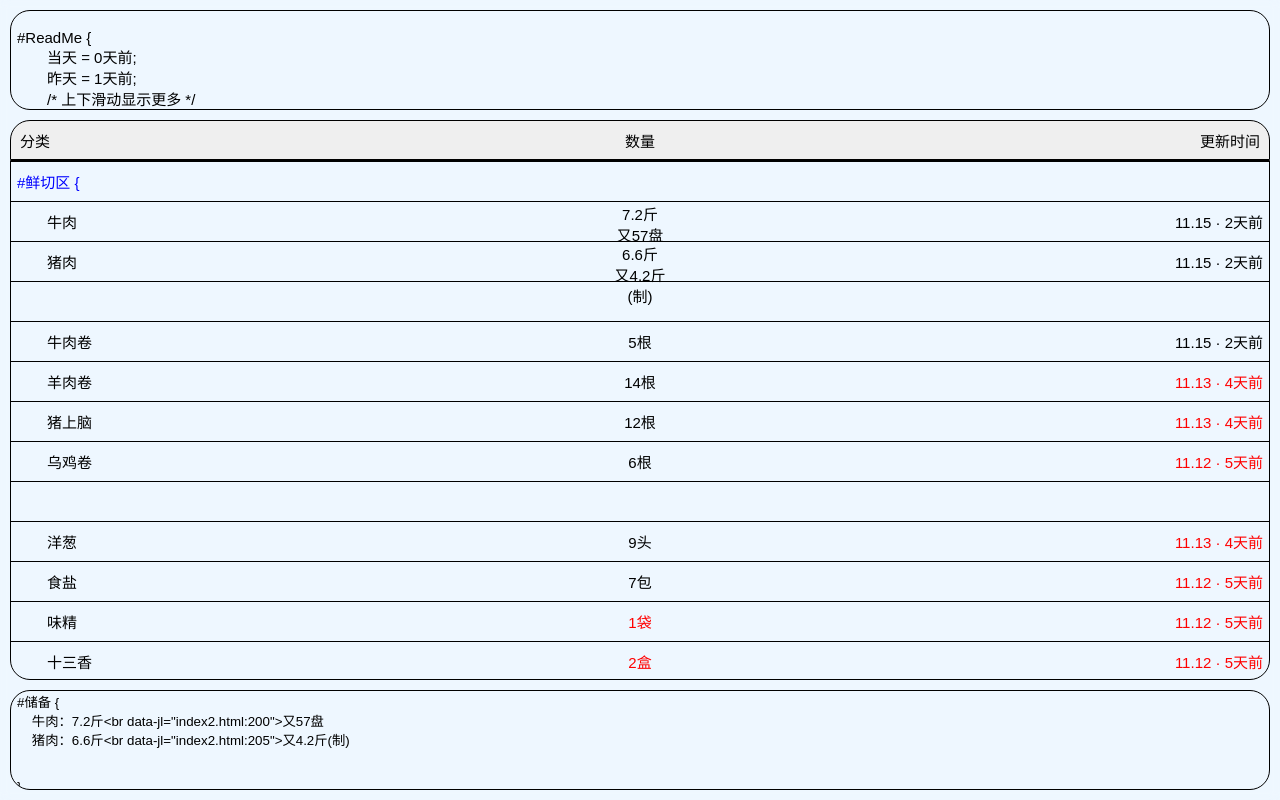
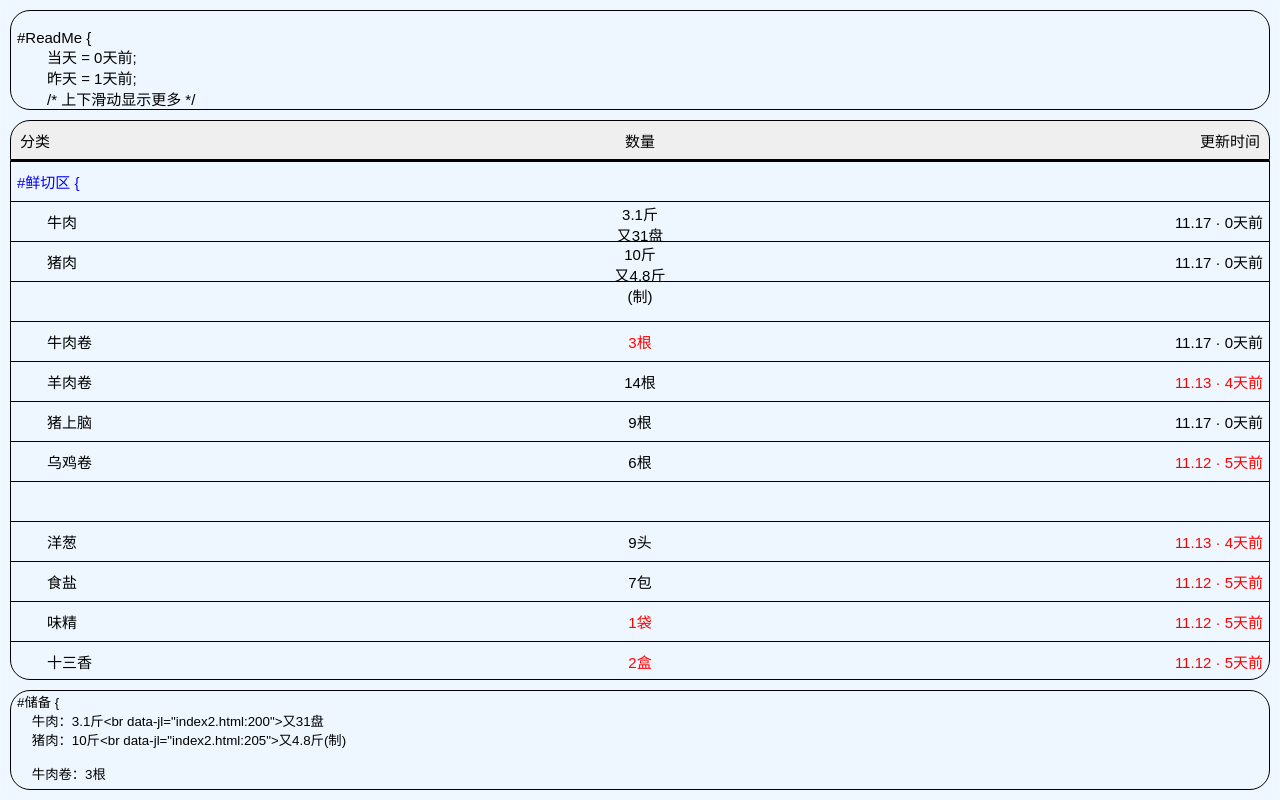
Before and after one commit to hengze436493/hengze, a plain HTML site: page index2.html in a window 1280 px wide. Drawn offline with Linux system fonts and the light colour scheme.

Commit message:
Update index2.html 数据

```diff
--- a/index2.html
+++ b/index2.html
@@ -197,13 +197,13 @@
         </div>
         <div class="row">
             <button class="LeftButton">&emsp;&emsp;牛肉</button>
-            <button class="CenterButton">7.2斤<br>又57盘</button>
-            <button class="RightButton">11.15</button>
+            <button class="CenterButton">3.1斤<br>又31盘</button>
+            <button class="RightButton">11.17</button>
         </div>
         <div class="row">
             <button class="LeftButton">&emsp;&emsp;猪肉</button>
-            <button class="CenterButton">6.6斤<br>又4.2斤(制)</button>
-            <button class="RightButton">11.15</button>
+            <button class="CenterButton">10斤<br>又4.8斤(制)</button>
+            <button class="RightButton">11.17</button>
         </div>
 
 
@@ -218,8 +218,8 @@
 
         <div class="row">
             <button class="LeftButton">&emsp;&emsp;牛肉卷</button>
-            <button class="CenterButton">5根</button>
-            <button class="RightButton">11.15</button>
+            <button class="CenterButton">3根</button>
+            <button class="RightButton">11.17</button>
         </div>
 
         <div class="row">
@@ -230,8 +230,8 @@
 
         <div class="row">
             <button class="LeftButton">&emsp;&emsp;猪上脑</button>
-            <button class="CenterButton">12根</button>
-            <button class="RightButton">11.13</button>
+            <button class="CenterButton">9根</button>
+            <button class="RightButton">11.17</button>
         </div>
 
         <div class="row">
```
